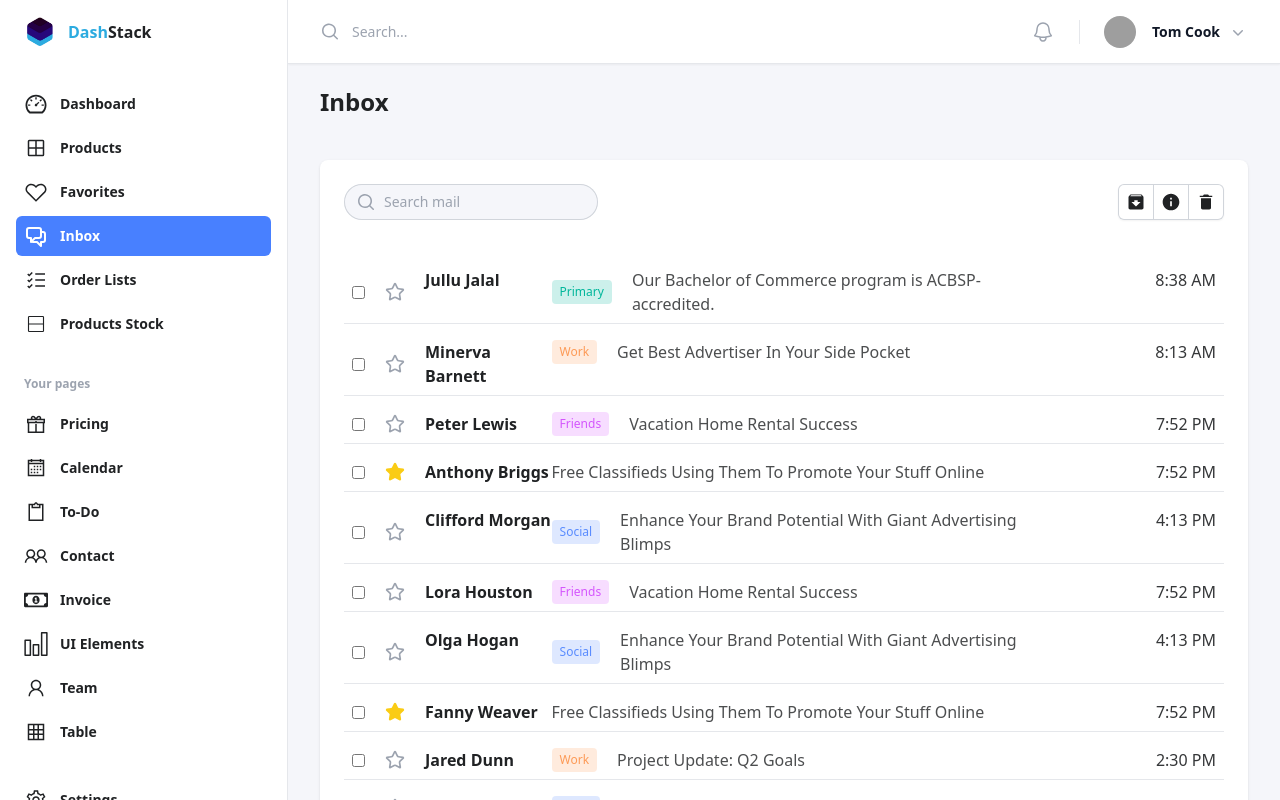
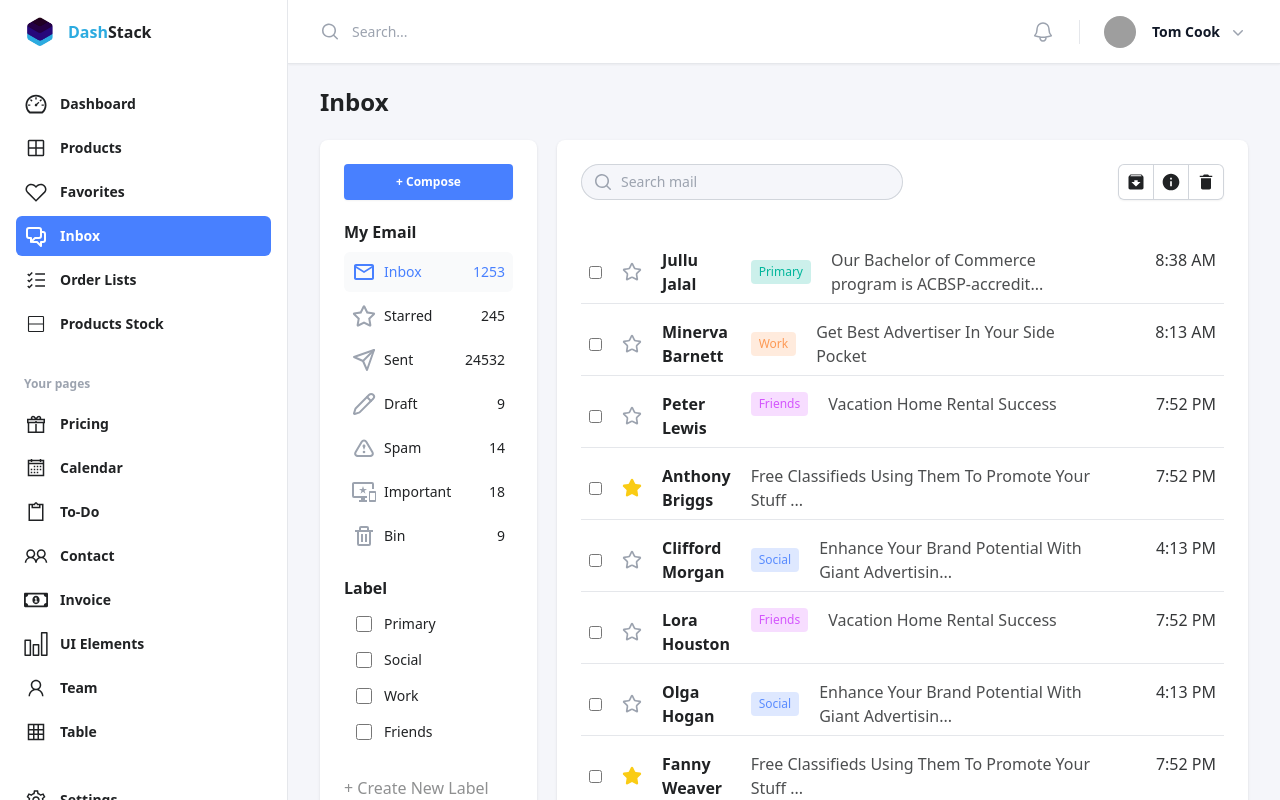
Before and after one commit to dDevAhmed/frontend_thecodechronicle_3.0, a React (Vite) app: page /inbox in a window 1280 px wide. Shown: the top 800 px of the page. Built offline with nearby package versions, Linux system fonts and the light colour scheme; grey boxes are pictures that could not be loaded.

Commit message:
inbox - sidebar sticky

```diff
--- a/src/components/EmailItem.jsx
+++ b/src/components/EmailItem.jsx
@@ -29,7 +29,7 @@ const EmailItem = ({
         )}
         <div className="flex-1 grid grid-cols-5">
             <span className="col-span-4 flex-col items-start md:grid md:grid-cols-5">
-                <span className="font-semibold text-[#202224] md:col-span-1">{email.sender}</span>
+                <span className="font-semibold text-[#202224] md:col-span-1 mr-5">{email.sender}</span>
                 <span className="md:col-span-4 flex items-center justify-star">
                     {email.label && (
                         <span
@@ -48,7 +48,9 @@ const EmailItem = ({
                             {email.label}
                         </span>
                     )}
-                    <span className="text-[#202224] opacity-80">{email.subject}</span>
+                    <span className="text-[#202224] opacity-80"> {email.subject.length > 50
+                        ? email.subject.slice(0, 50) + '...'
+                        : email.subject}</span>
                 </span>
             </span>
             <span className="text-[#202224] opacity-90 col-span-1 flex justify-end">{email.time}</span>
--- a/src/pages/Inbox.jsx
+++ b/src/pages/Inbox.jsx
@@ -37,10 +37,11 @@ const Inbox = () => {
     return (
         <>
             <h3 className="text-[1.5rem] font-semibold text-[#202224]">Inbox</h3>
-            <div className="mt-5 grid grid-cols-1 md:grid-cols-3 gap-5">
-                <div className="col-span-1">
+            <div className="mt-5 grid grid-cols-1 md:grid-cols-4 gap-5">
+                <div className="col-span-1 md:col-span-1">
                     {/* <EmailSidebar /> */}
-                    {/* <Card style={{ backgroundColor: '#fff' }}>
+                    <div className="sticky top-28">
+                        <Card style={{ backgroundColor: '#fff' }}>
                             <Button style={{ backgroundColor: '#4880FF', color: 'white', display: 'block', width: '100%', padding: '10px' }}>+ Compose</Button>
                             <h3 className="text-[1rem] text-[#202224] mt-5 font-semibold">My Email</h3>
                             <ul role="list" className="mt-2 space-y-1">
@@ -99,14 +100,19 @@ const Inbox = () => {
                                     </div>
                                 ))
                             }
-                    </Card> */}
+                            <button
+                                className="text-[#202224] text-opacity-50 mt-5"
+                            >
+                                + Create New Label
+                            </button>
+                        </Card>
                     </div>
-                {/* //fixme - change back to 2 */}
-                <div className="col-span-3">
+                </div>
+                <div className="col-span-1 md:col-span-3">
                     <Card style={{ backgroundColor: '#fff' }}>
                         <div className="flex items-center justify-between mb-10">
                             {/* //fixme - make component */}
-                            <div className="relative bg-[#F5F6FA] rounded-full">
+                            <div className="relative bg-[#F5F6FA] rounded-full w-1/2">
                                 <div className="pointer-events-none absolute inset-y-0 left-0 flex items-center pl-3">
                                     <MagnifyingGlassIcon aria-hidden="true" className="h-5 w-5 text-gray-400" />
                                 </div>
@@ -167,7 +173,7 @@ const Inbox = () => {
                                 </span>
                             </div>
                         </div> */}
-                        <EmailList/>
+                        <EmailList />
                     </Card>
                     <TablePagination />
                 </div>
```
Lines whose indentation alone changed are shown as unchanged.
